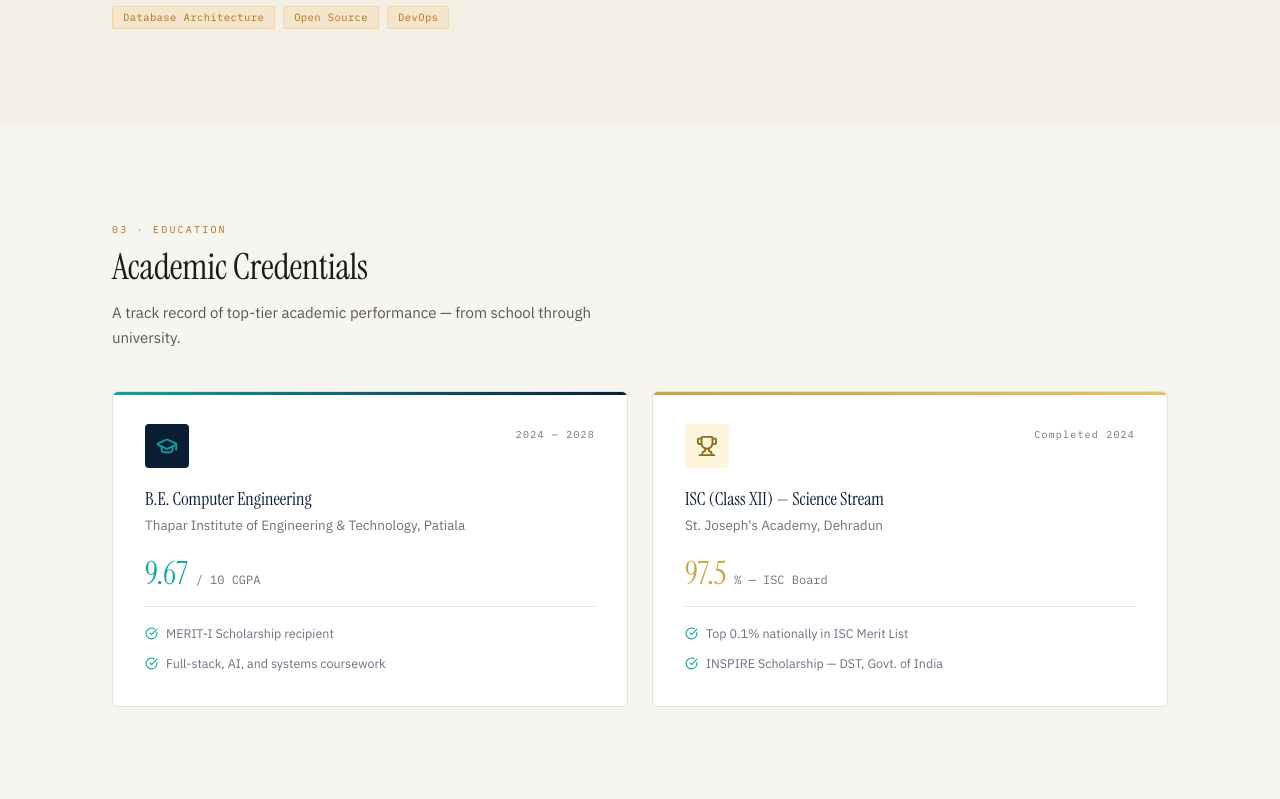
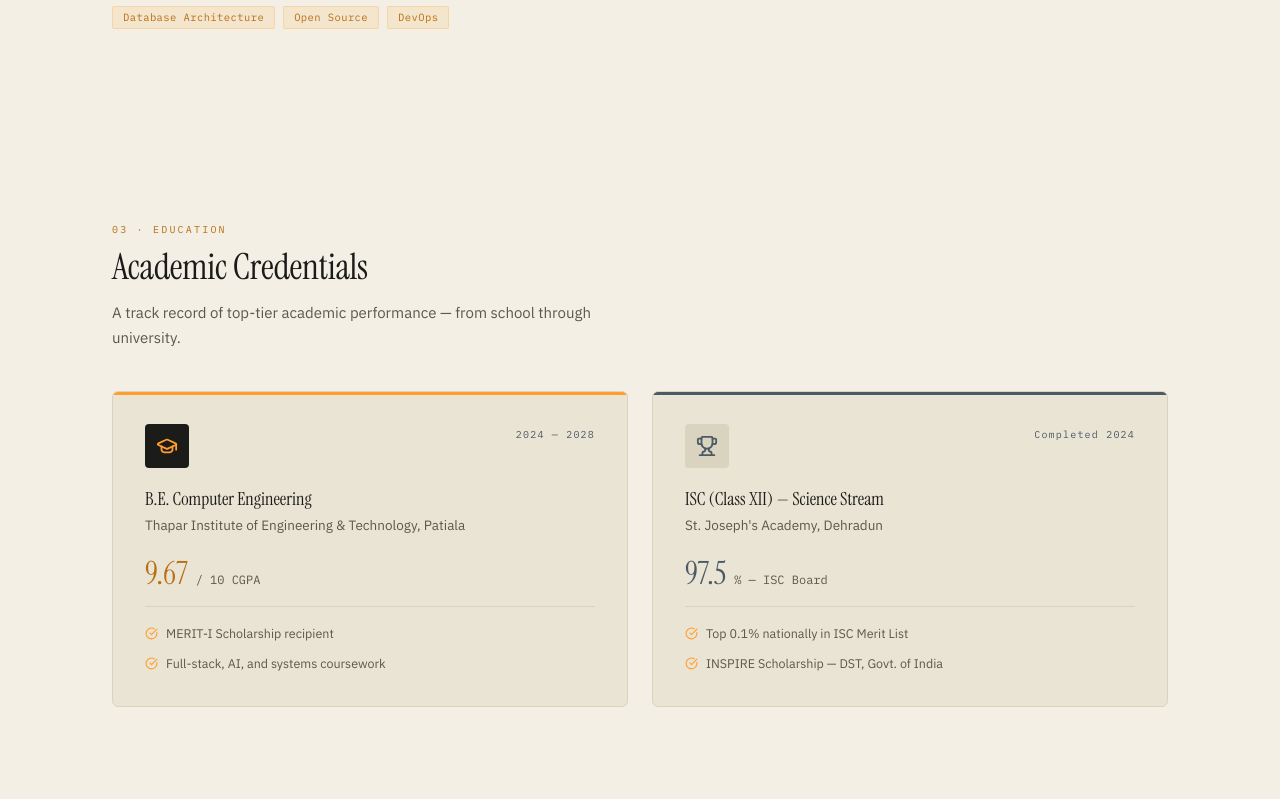
Before and after one commit to yvishi/Portfolio, a React (Vite) app: page / in a window 1280 px wide. Shown: the part 1381-2180 px from the top of the page. Built offline with nearby package versions, Linux system fonts and the light colour scheme.

Commit message:
style: restyle Education to Instrument Panel

```diff
--- a/src/components/Education.css
+++ b/src/components/Education.css
@@ -1,6 +1,6 @@
 /* Education Section */
 .education-section {
-  background: var(--off-white);
+  background: var(--panel);
 }
 
 .edu-grid {
@@ -11,8 +11,8 @@
 }
 
 .edu-card {
-  background: white;
-  border: 1px solid var(--border);
+  background: var(--panel-2);
+  border: 1px solid var(--rule);
   border-radius: var(--radius-md);
   padding: var(--space-8);
   position: relative;
@@ -20,7 +20,7 @@
   transition: var(--transition);
 }
 .edu-card:hover {
-  box-shadow: var(--shadow-md);
+  box-shadow: 0 2px 0 var(--signal);
   transform: translateY(-4px);
 }
 .edu-card::before {
@@ -30,11 +30,11 @@
   left: 0;
   right: 0;
   height: 3px;
-  background: linear-gradient(90deg, var(--teal), var(--navy));
+  background: var(--signal);
 }
 
 .edu-card.gold-accent::before {
-  background: linear-gradient(90deg, var(--gold), #e8c55a);
+  background: var(--wire);
 }
 
 .edu-card-header {
@@ -48,23 +48,23 @@
 .edu-badge {
   width: 44px;
   height: 44px;
-  background: var(--navy);
+  background: var(--ink);
   border-radius: var(--radius);
   display: flex;
   align-items: center;
   justify-content: center;
   flex-shrink: 0;
 }
-.edu-badge svg { color: var(--teal); }
+.edu-badge svg { color: var(--signal); }
 
-.edu-badge.gold-bg { background: var(--gold-lt); }
-.edu-badge.gold-bg svg { color: var(--gold-dark); }
+.edu-badge.gold-bg { background: var(--rule); }
+.edu-badge.gold-bg svg { color: var(--wire); }
 
 .edu-years {
   font-family: var(--font-mono);
   font-size: 10px;
   letter-spacing: 0.12em;
-  color: var(--muted);
+  color: var(--wire);
   text-align: right;
   padding-top: 2px;
 }
@@ -73,14 +73,14 @@
   font-family: var(--font-display);
   font-size: 18px;
   font-weight: 400;
-  color: var(--navy);
+  color: var(--ink);
   line-height: 1.25;
   margin-bottom: var(--space-1);
 }
 
 .edu-school {
   font-size: 13.5px;
-  color: var(--muted);
+  color: var(--ink-soft);
   margin-bottom: var(--space-5);
 }
 
@@ -95,21 +95,21 @@
   font-family: var(--font-display);
   font-size: 32px;
   font-weight: 400;
-  color: var(--navy);
+  color: var(--ink);
   line-height: 1;
 }
-.edu-score-value.teal-score { color: var(--teal); }
-.edu-score-value.gold-score { color: var(--gold); }
+.edu-score-value.teal-score { color: var(--signal-dim); }
+.edu-score-value.gold-score { color: var(--wire); }
 
 .edu-score-denom {
   font-family: var(--font-mono);
   font-size: 12px;
-  color: var(--muted);
+  color: var(--ink-soft);
 }
 
 .edu-score-label {
   font-size: 11px;
-  color: var(--muted);
+  color: var(--ink-soft);
   font-family: var(--font-mono);
   letter-spacing: 0.1em;
   text-transform: uppercase;
@@ -120,7 +120,7 @@
   flex-direction: column;
   gap: var(--space-2);
   padding-top: var(--space-4);
-  border-top: 1px solid var(--border);
+  border-top: 1px solid var(--rule);
 }
 
 .edu-detail-row {
@@ -128,9 +128,9 @@
   align-items: center;
   gap: var(--space-2);
   font-size: 12.5px;
-  color: var(--muted);
+  color: var(--ink-soft);
 }
-.edu-detail-row svg { color: var(--teal); flex-shrink: 0; }
+.edu-detail-row svg { color: var(--signal); flex-shrink: 0; }
 
 @media (max-width: 700px) {
   .edu-grid { grid-template-columns: 1fr; }
```
